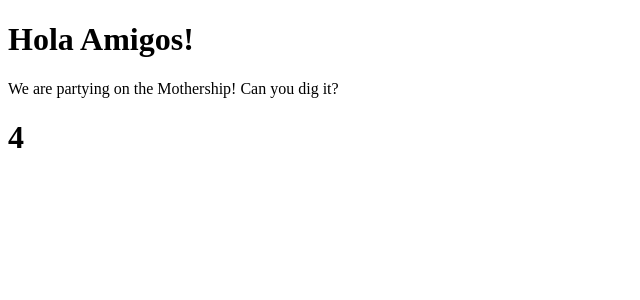
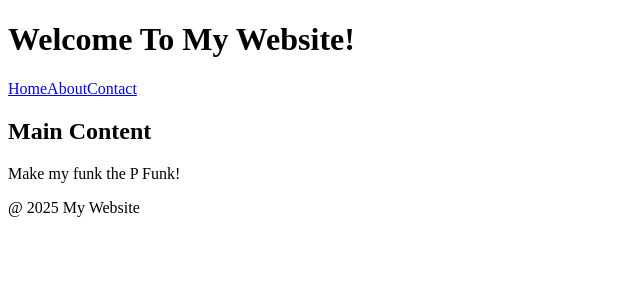
Before and after one commit to newdevmike22/MikeReact1, a React (Vite) app in the folder react-demos/: page / in a window 1280 px wide. Shown: the top 300 px of the page, without its empty margins (0-640 px from the left). Built offline with nearby package versions, Linux system fonts and the light colour scheme.

Commit message:
Nesting multiple components
Nesting multiple components in React.

```diff
--- /dev/null
+++ b/react-demos/src/01 Components/components/Exercise/Footer.jsx
@@ -0,0 +1,5 @@
+const Footer = () => {
+  return <p>@ 2025 My Website</p>;
+};
+
+export default Footer;
--- /dev/null
+++ b/react-demos/src/01 Components/components/Exercise/Header.jsx
@@ -0,0 +1,16 @@
+const Header = () => {
+  return (
+    <>
+      <header>
+        <h1>Welcome To My Website!</h1>
+        <nav>
+          <a href="/Home">Home</a>
+          <a href="/About">About</a>
+          <a href="/Contact">Contact</a>
+        </nav>
+      </header>
+    </>
+  );
+};
+
+export default Header;
--- /dev/null
+++ b/react-demos/src/01 Components/components/Exercise/MainContent.jsx
@@ -0,0 +1,10 @@
+const MainContent = () => {
+  return (
+    <main>
+      <h2>Main Content</h2>
+      <p>Make my funk the P Funk!</p>
+    </main>
+  );
+};
+
+export default MainContent;
--- a/react-demos/src/App.jsx
+++ b/react-demos/src/App.jsx
@@ -1,11 +1,13 @@
-import Greet from "./01 Components/components/Greet";
-import Add from "./01 Components/Add";
+import Header from "./01 Components/components/Exercise/Header";
+import MainContent from "./01 Components/components/Exercise/MainContent";
+import Footer from "./01 Components/components/Exercise/Footer";
 
 const App = () => {
   return (
     <>
-      <Greet />
-      <Add />
+      <Header />
+      <MainContent />
+      <Footer />
     </>
   );
 };
```
Also changed, not shown: react-demos/src/01 Components/components/Add.jsx (renamed from react-demos/src/01 Components/Add.jsx).
